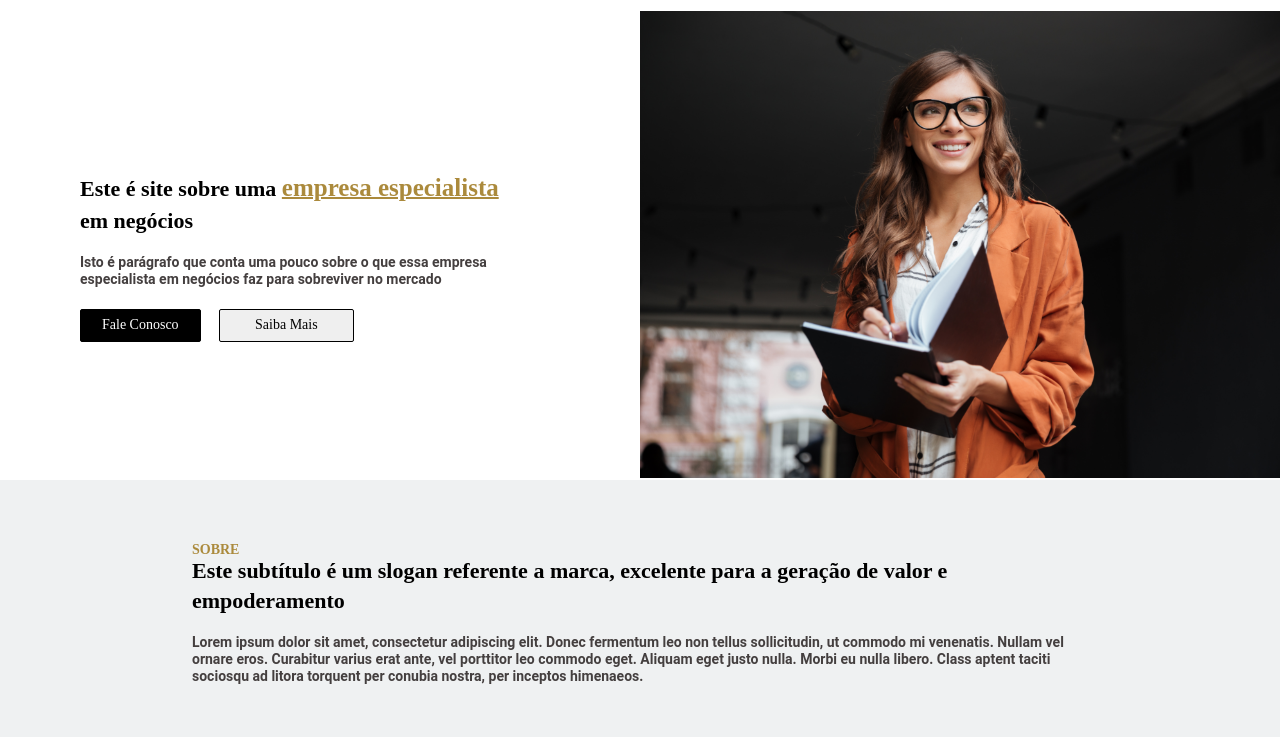
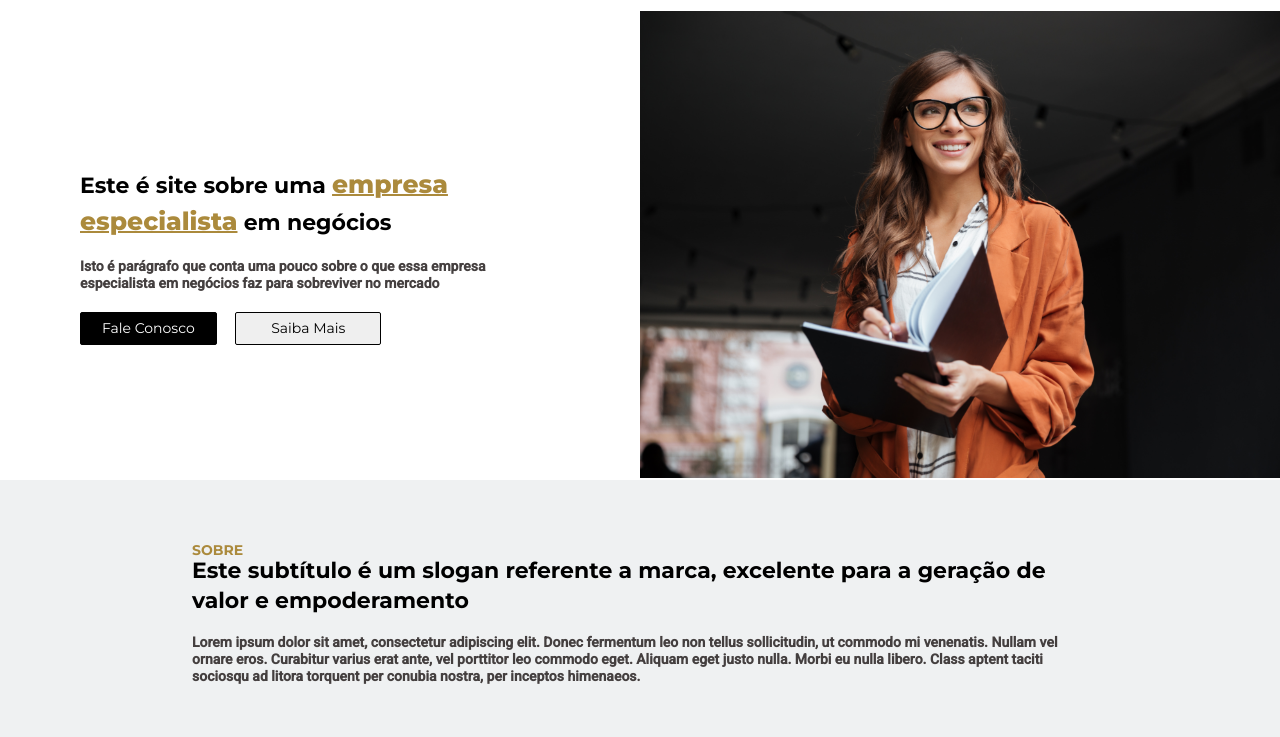
Before and after one commit to wliberatoc/NerdWeb, a plain HTML site: page index.html in a window 1280 px wide. Shown: the part 79-816 px from the top of the page. Drawn offline with Linux system fonts and the light colour scheme.

Commit message:
google fonts

```diff
--- a/index.html
+++ b/index.html
@@ -6,6 +6,7 @@
     <meta name="viewport" content="width=device-width, initial-scale=1.0"><link rel="preconnect" href="https://fonts.googleapis.com">
     <link rel="preconnect" href="https://fonts.googleapis.com">
     <link rel="preconnect" href="https://fonts.gstatic.com" crossorigin>
+    <link href="https://fonts.googleapis.com/css2?family=Montserrat:wght@400;700;800&family=Roboto:wght@400;500&display=swap" rel="stylesheet">
     <link rel="stylesheet" href="assets/css/swiper.css">
     <link rel="stylesheet" href="assets/css/style.css">
     <title>Layout</title>
```
